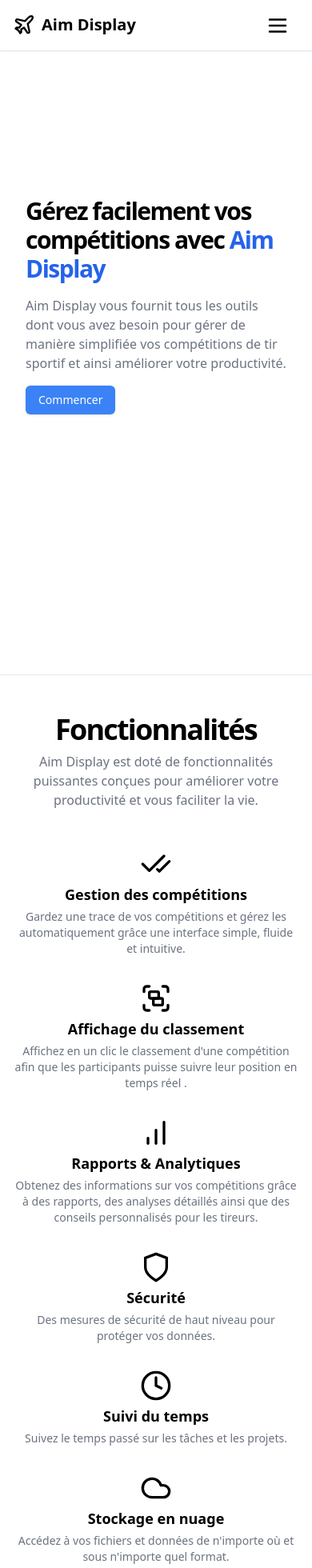
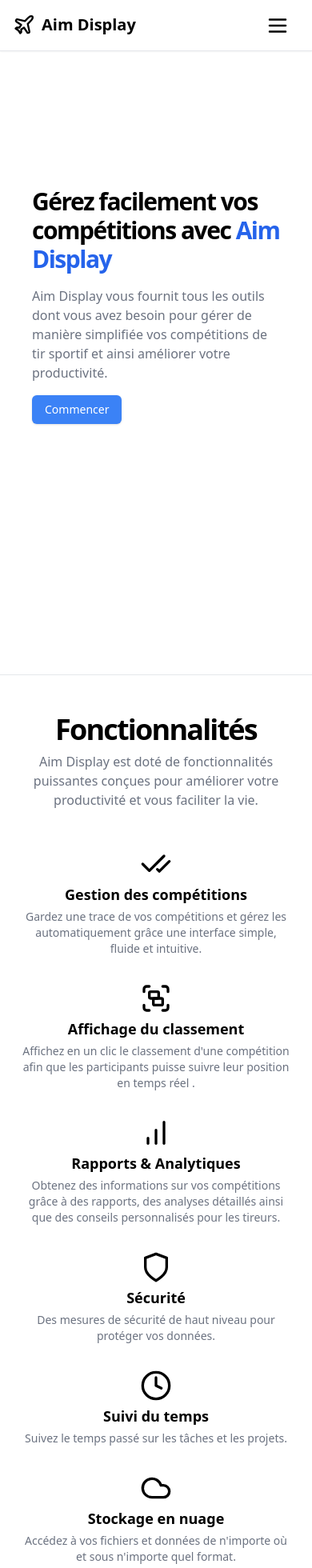
Before and after one commit to HugoErb/Site-AimDisplay, an Angular app: page / in a window 390 px wide. Shown: the top 1960 px of the page at 80% size. Built offline with nearby package versions, Linux system fonts and the light colour scheme.

Commit message:
ajout padding en format tel

```diff
--- a/src/app/home/home.component.html
+++ b/src/app/home/home.component.html
@@ -77,7 +77,7 @@
 </header>
 
 <main class="flex-1">
-  <section class="w-full h-screen pt-20 md:pt-24 lg:pt-32 border-y">
+  <section class="w-full h-screen pt-20 md:pt-24 lg:pt-32 border-y px-2 md:px-0">
     <div class="px-4 md:px-6 space-y-10 xl:space-y-16 flex items-center justify-center h-full"
       style="margin-top: -5rem;">
       <div class="grid max-w-[1300px] mx-auto gap-4 px-4 sm:px-6 md:px-10 md:grid-cols-2 md:gap-16">
@@ -104,7 +104,7 @@
       </div>
     </div>
   </section>
-  <section id="fonctionnalites" class="flex justify-center items-center w-full py-12 md:py-24 lg:py-32">
+  <section id="fonctionnalites" class="flex justify-center items-center w-full py-12 md:py-24 lg:py-32 px-2 md:px-0">
     <div class="container space-y-12 px-4 md:px-6">
       <div class="flex flex-col items-center justify-center space-y-4 text-center">
         <div class="space-y-2">
@@ -205,7 +205,7 @@
           Choisissez le plan de tarification qui correspond à votre équipe et à votre budget.
         </p>
       </div>
-      <div class="grid gap-8 sm:grid-cols-2 md:gap-12 lg:grid-cols-3 w-full mt-6">
+      <div class="grid gap-8 sm:grid-cols-2 md:gap-12 lg:grid-cols-3 w-full mt-6 justify-items-center">
         <div class="rounded-lg bg-white border border-gray-300 shadow-md w-[340px] flex flex-col" data-v0-t="card">
           <div class="flex flex-col space-y-1.5 p-6 text-center">
             <h3 class="text-2xl font-semibold leading-none tracking-tight">Basique</h3>
@@ -354,7 +354,7 @@
       </div>
     </div>
   </section>
-  <section id="contact" class="flex justify-center items-center w-full py-12 md:py-24 lg:py-32">
+  <section id="contact" class="flex justify-center items-center w-full py-12 md:py-24 lg:py-32 px-2 md:px-0">
     <div class="container space-y-12 px-4 md:px-6">
       <div class="flex flex-col items-center justify-center space-y-4 text-center">
         <div class="space-y-2">
```
